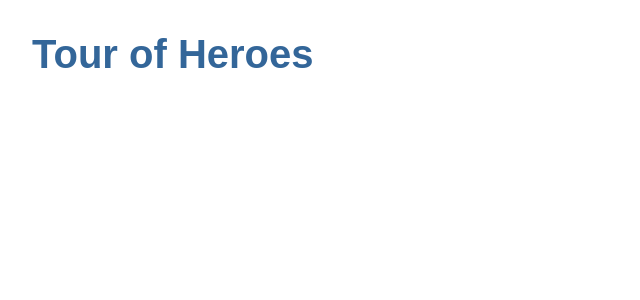
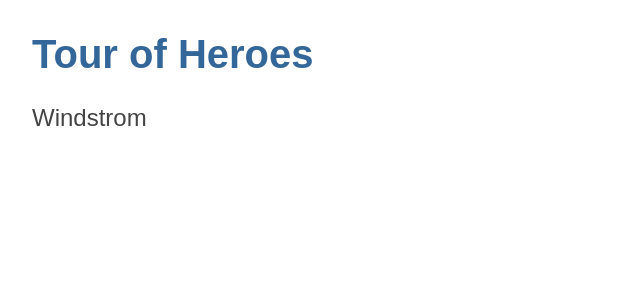
Before and after one commit to JayawardanaJTH/angular-tour-of-heros, an Angular app: page / in a window 1280 px wide. Shown: the top 300 px of the page, without its empty margins (0-640 px from the left). Built offline with nearby package versions, Linux system fonts and the light colour scheme.

Commit message:
add new component named heroes

```diff
--- a/src/app/app.component.html
+++ b/src/app/app.component.html
@@ -1 +1,2 @@
 <h1>{{title}}</h1>
+<app-heroes></app-heroes>
--- a/src/app/app.module.ts
+++ b/src/app/app.module.ts
@@ -2,10 +2,12 @@
 import { BrowserModule } from '@angular/platform-browser';
 
 import { AppComponent } from './app.component';
+import { HeroesComponent } from './components/heroes/heroes.component';
 
 @NgModule({
   declarations: [
-    AppComponent
+    AppComponent,
+    HeroesComponent
   ],
   imports: [
     BrowserModule
--- /dev/null
+++ b/src/app/components/heroes/heroes.component.html
@@ -0,0 +1 @@
+<h2>{{hero}}</h2>
--- /dev/null
+++ b/src/app/components/heroes/heroes.component.ts
@@ -0,0 +1,17 @@
+import { Component, OnInit } from '@angular/core';
+
+@Component({
+  selector: 'app-heroes',
+  templateUrl: './heroes.component.html',
+  styleUrls: ['./heroes.component.css']
+})
+export class HeroesComponent implements OnInit {
+
+  hero:string = "Windstrom";
+
+  constructor() { }
+
+  ngOnInit(): void {
+  }
+
+}
```
Also changed, not shown: src/app/components/heroes/heroes.component.css (added), 1 other file (tests, documents, lock files or other folders).
